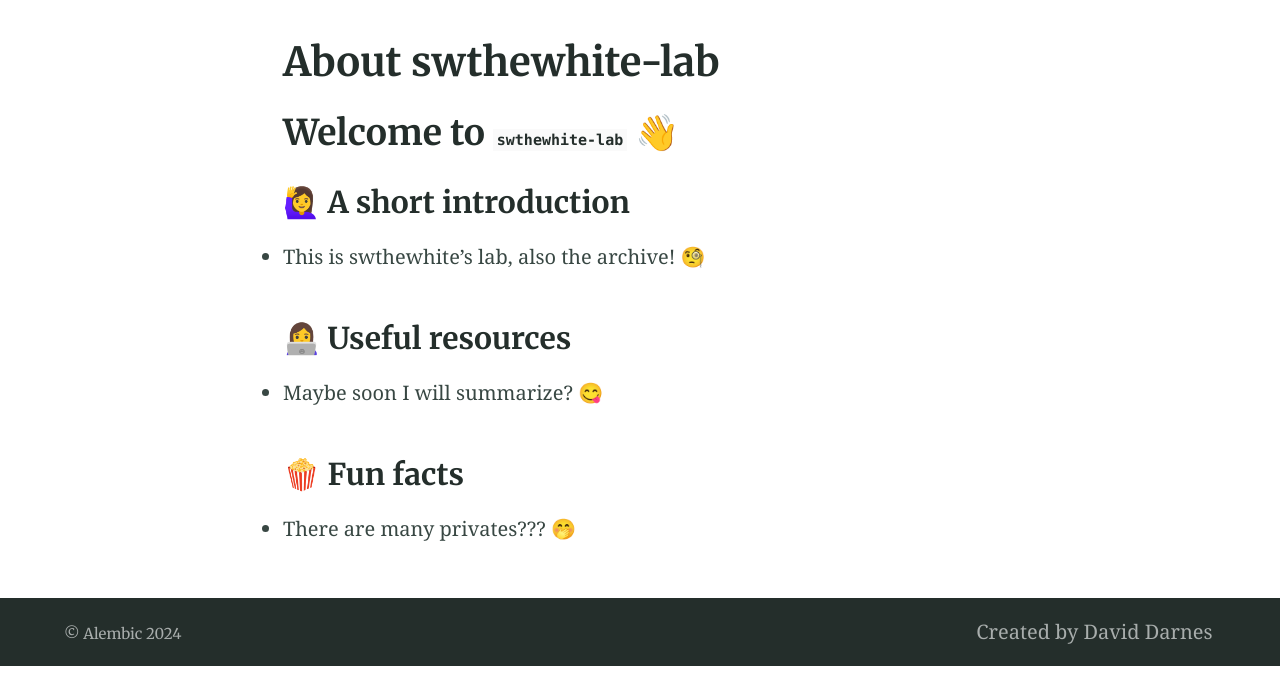
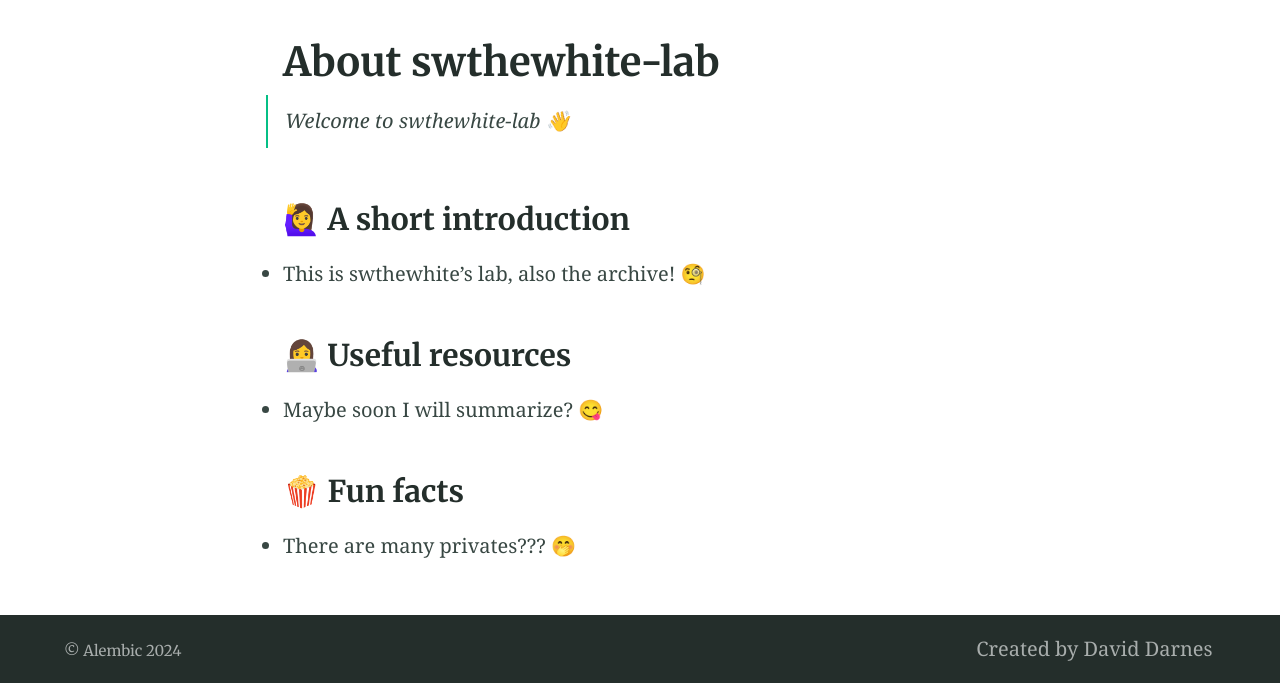
Before and after one commit to swthewhite-lab/swthewhite-lab.github.io, a Jekyll site: the page built from index.md, in a window 1280 px wide. Shown: the part 408-1091 px from the top of the page. Built offline with Jekyll 4.4.1, drawn with Linux system fonts in a browser that asks for light colours.

```diff
--- a/index.md
+++ b/index.md
@@ -6,7 +6,7 @@ feature_text: |
 feature_image: "https://picsum.photos/1300/400?image=989"
 excerpt: "This is test of github.io"
 ---
-## Welcome to `swthewhite-lab` 👋
+> Welcome to swthewhite-lab 👋
 
 ### 🙋‍♀️ A short introduction
 - This is swthewhite's lab, also the archive! 🧐
```
